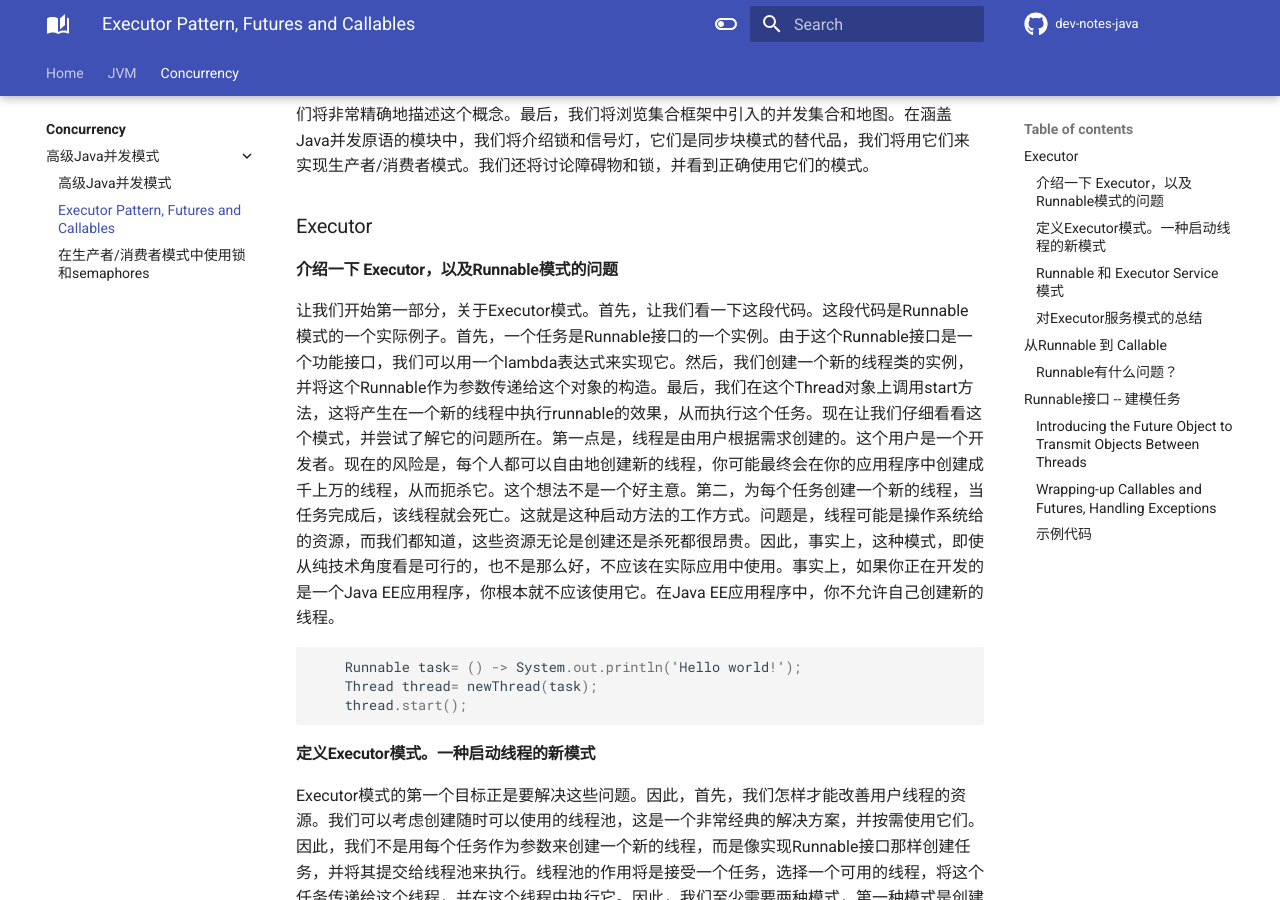
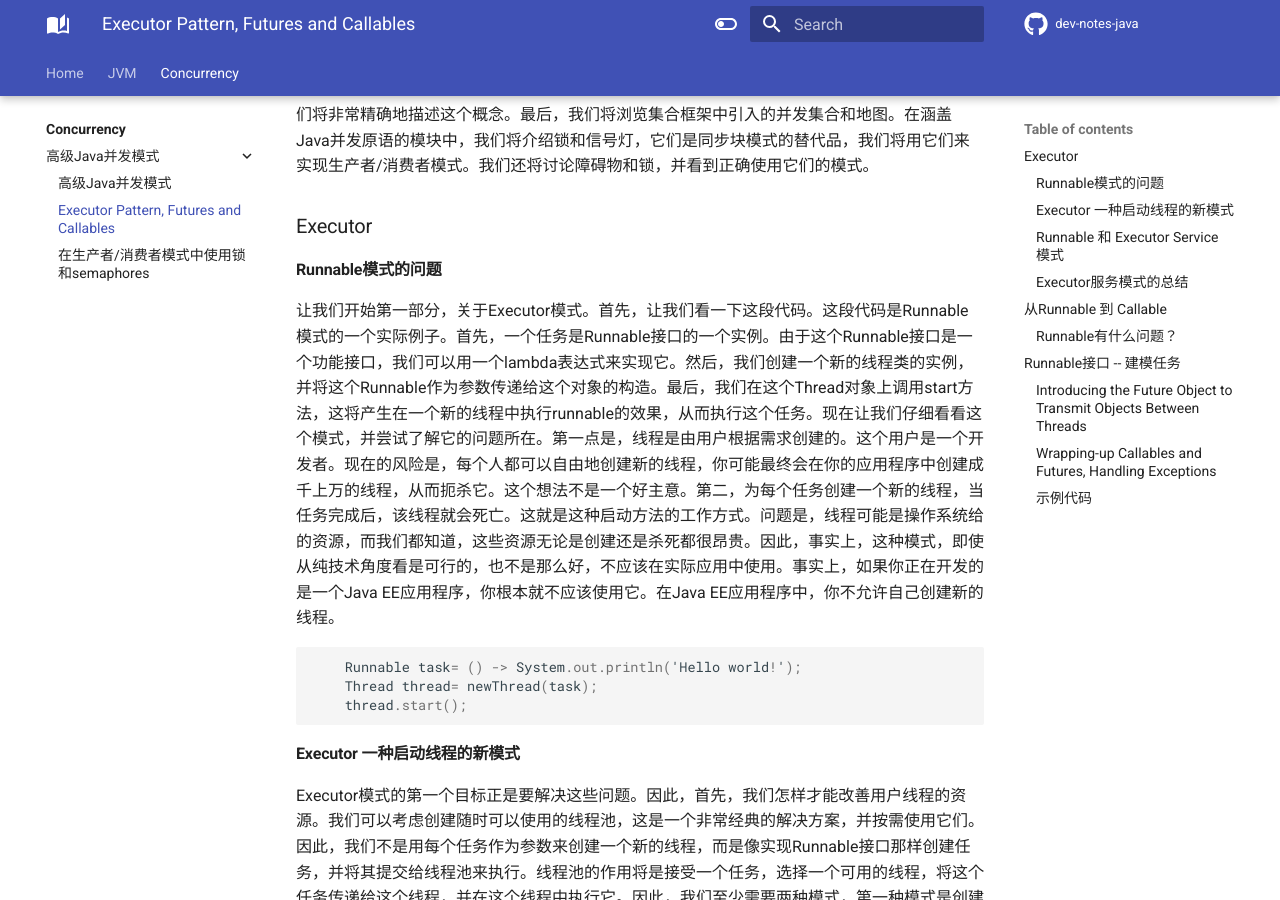
Before and after one commit to xkx9431/dev-notes-java, an MkDocs documentation site: the page built from docs/concurrency/excutor-future-callable.md, in a window 1280 px wide and 900 px high, scrolled down 228 px. Built offline with MkDocs 1.6.1 and Material for MkDocs 9.7.7, drawn with Linux system fonts in a browser that asks for light colours; comment, search, counter and statistics services are not loaded; some of the changed text lies outside the part shown.

Commit message:
add code fix

````diff
--- a/docs/concurrency/excutor-future-callable.md
+++ b/docs/concurrency/excutor-future-callable.md
@@ -2,7 +2,7 @@
 
 ### Executor
 
-#### 介绍一下 Executor，以及Runnable模式的问题
+#### Runnable模式的问题
 让我们开始第一部分，关于Executor模式。首先，让我们看一下这段代码。这段代码是Runnable模式的一个实际例子。首先，一个任务是Runnable接口的一个实例。由于这个Runnable接口是一个功能接口，我们可以用一个lambda表达式来实现它。然后，我们创建一个新的线程类的实例，并将这个Runnable作为参数传递给这个对象的构造。最后，我们在这个Thread对象上调用start方法，这将产生在一个新的线程中执行runnable的效果，从而执行这个任务。现在让我们仔细看看这个模式，并尝试了解它的问题所在。第一点是，线程是由用户根据需求创建的。这个用户是一个开发者。现在的风险是，每个人都可以自由地创建新的线程，你可能最终会在你的应用程序中创建成千上万的线程，从而扼杀它。这个想法不是一个好主意。第二，为每个任务创建一个新的线程，当任务完成后，该线程就会死亡。这就是这种启动方法的工作方式。问题是，线程可能是操作系统给的资源，而我们都知道，这些资源无论是创建还是杀死都很昂贵。因此，事实上，这种模式，即使从纯技术角度看是可行的，也不是那么好，不应该在实际应用中使用。事实上，如果你正在开发的是一个Java EE应用程序，你根本就不应该使用它。在Java EE应用程序中，你不允许自己创建新的线程。
 ```java
     Runnable task= () -> System.out.println('Hello world!');
@@ -10,7 +10,7 @@
     thread.start();
 ```
 
-#### 定义Executor模式。一种启动线程的新模式
+#### Executor 一种启动线程的新模式
 Executor模式的第一个目标正是要解决这些问题。因此，首先，我们怎样才能改善用户线程的资源。我们可以考虑创建随时可以使用的线程池，这是一个非常经典的解决方案，并按需使用它们。因此，我们不是用每个任务作为参数来创建一个新的线程，而是像实现Runnable接口那样创建任务，并将其提交给线程池来执行。线程池的作用将是接受一个任务，选择一个可用的线程，将这个任务传递给这个线程，并在这个线程中执行它。因此，我们至少需要两种模式，第一种模式是创建一个线程池，第二种模式是将一个任务传递给这个线程池。
 
 
@@ -57,7 +57,7 @@ Executor模式的第一个目标正是要解决这些问题。因此，首先，
 // Can we cancel the execution of a task? Yes, if the task has not started yet
 ```
 
-#### 对Executor服务模式的总结
+#### Executor服务模式的总结
 好了，让我们快速总结一下我们所看到的关于Executor模式的内容。首先，建立一个执行器比按需创建线程更有效率。创建一个Executor或ExecutorService将在创建这个Executor时创建一个线程池，只要这个Executor还活着，这些线程就会一直活着。所以一个给定的线程可以根据我们的需要执行很多任务。其次，我们可以将Runnable的实例传递给Executor。Executor有一个等待队列来处理它的请求可能比可用的线程多的事实。如果我们愿意，我们可以要求Executor从等待队列中删除一个任务。所以我们可以看到，使用Executor模式比使用基本的Runnable模式更有效率，而且它与Runnable模式并不冲突，因为它可以使用相同的任务。
 
 ### 从Runnable 到 Callable
````
